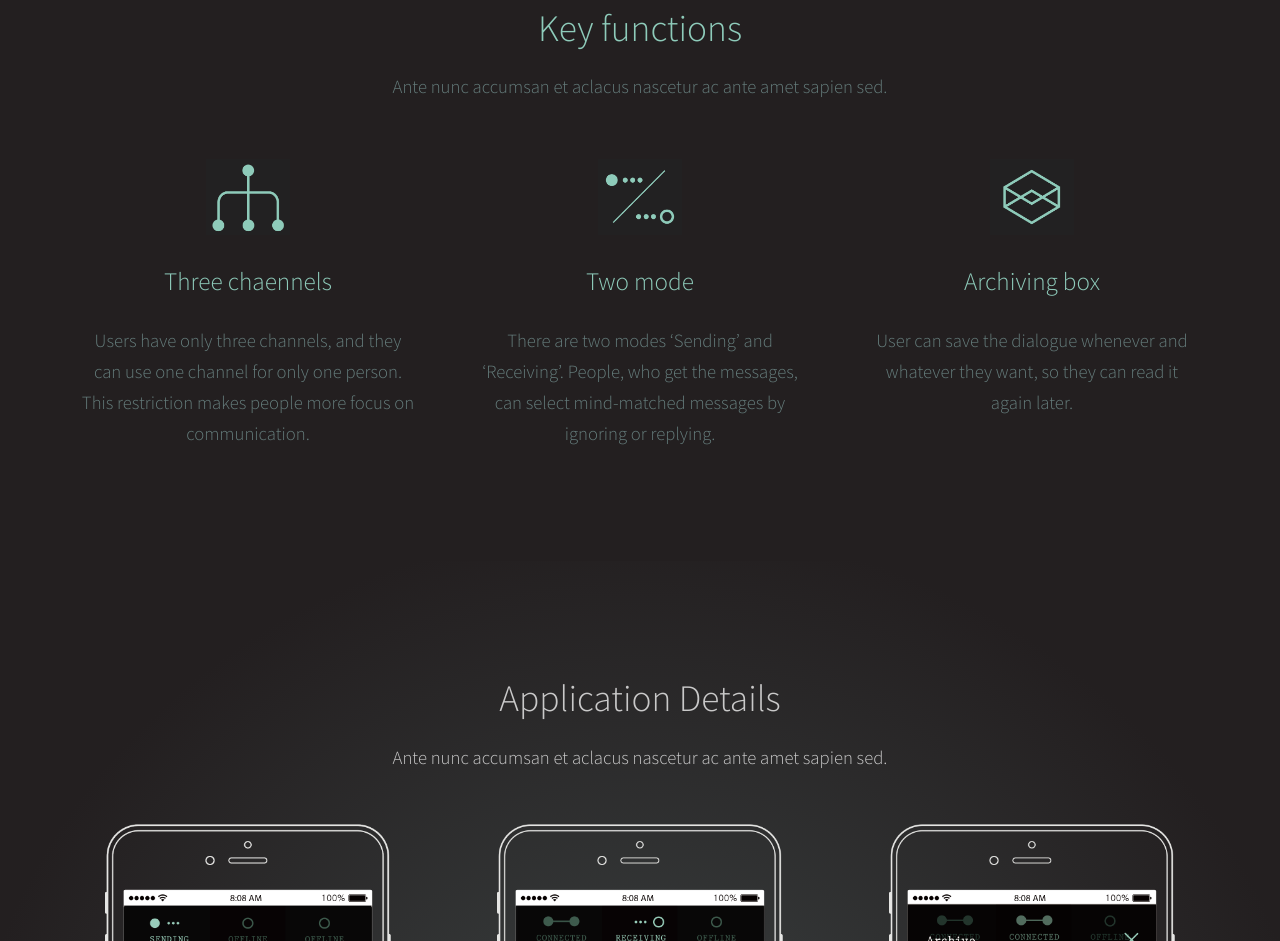
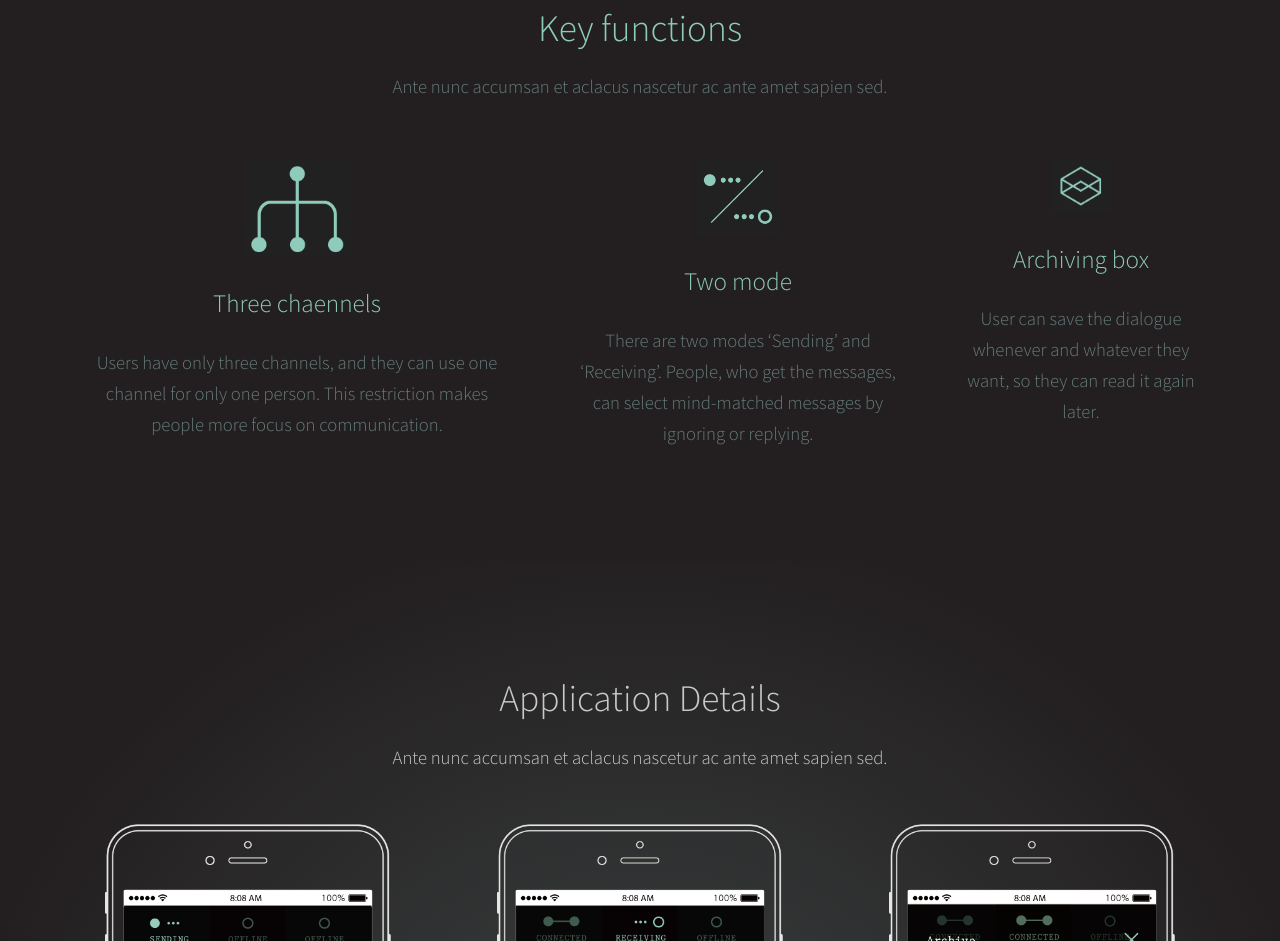
Before and after one commit to hciklp/hciklp.github.io, a plain HTML site: page index.html in a window 1280 px wide. Shown: the part 1763-2704 px from the top of the page. Drawn offline with Linux system fonts and the light colour scheme.

Commit message:
final update

```diff
--- a/index.html
+++ b/index.html
@@ -60,7 +60,7 @@
 					</header>
 					<p>Ante nunc accumsan et aclacus nascetur ac ante amet sapien sed.</p>
 					<div class="row 150%">
-						<div class="4u 12u$(medium)">
+						<div class="5u 12u$(medium)">
 							<div class = "icon.major">
 								<img src="images/icon1.png" class = "try" alt="" />
 							</div>
@@ -74,7 +74,7 @@
 							<h3>Two mode</h3>
 							<p>There are two modes ‘Sending’ and ‘Receiving’. People, who get the messages, can select mind-matched messages by ignoring or replying.</p>
 						</div>
-						<div class="4u$ 12u$(medium)">
+						<div class="3u$ 12u$(medium)">
 							<div class = "icon.major">
 								<img src="images/icon3.png" class = "try" alt="" />
 							</div>
```
